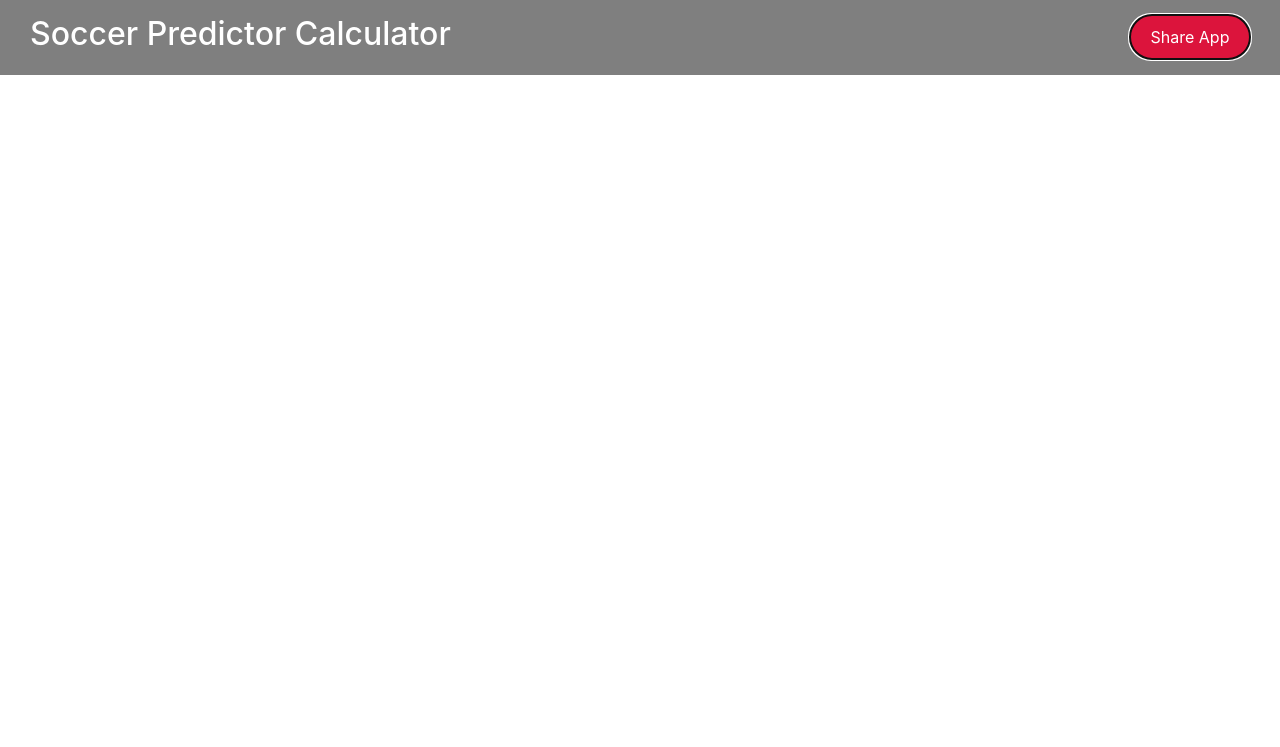
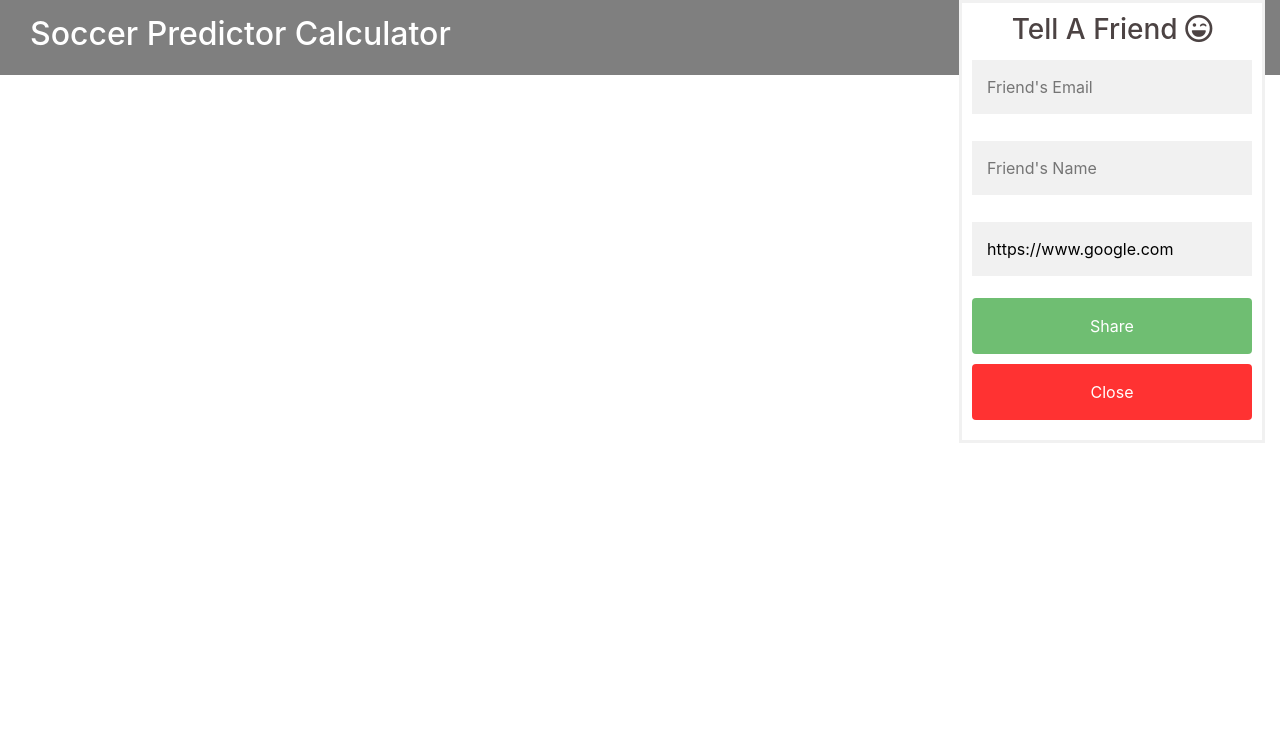
Before and after one commit to MichaelOsarumwense/SoccerPredictorCalculator-M2, a plain HTML site: page index.html in a window 1280 px wide. Both pictures are taken after a click on the button "Share App". Shown: the top 747 px of the page. Drawn offline with nearby package versions, Linux system fonts and the light colour scheme.

Commit message:
Added styling for input form and sticky header

```diff
--- a/css/style.css
+++ b/css/style.css
@@ -141,7 +141,7 @@ hr {
   border-radius: 50%;
 }
 
-#opp-Chances{
+#opp_Chances{
     text-align: right;
 }
 .button-container-div {
@@ -253,3 +253,80 @@ h5{
 }
 
 }
+
+/* Button used to open the contact form - fixed at the bottom of the page */
+.open-button {
+  background-color: #555;
+  color: white;
+  padding: 16px 20px;
+  border: none;
+  cursor: pointer;
+  opacity: 0.8;
+  position: fixed;
+  bottom: 23px;
+  right: 28px;
+  width: 280px;
+}
+
+/* The popup form - hidden by default */
+.form-popup {
+  display: none;
+  position: fixed;
+  top: 0;
+  right: 15px;
+  border: 3px solid #f1f1f1;
+  z-index: 9;
+  color: #4c4343;
+
+}
+
+/* Add styles to the form container */
+.form-container {
+  max-width: 300px;
+  padding: 10px;
+  background-color: white;
+}
+
+/* Full-width input fields */
+.form-container input[type=text], .form-container input[type=password] {
+  width: 100%;
+  padding: 15px;
+  margin: 5px 0 22px 0;
+  border: none;
+  background: #f1f1f1;
+}
+
+/* When the inputs get focus, do something */
+.form-container input[type=text]:focus, .form-container input[type=password]:focus {
+  background-color: #ddd;
+  outline: none;
+}
+
+/* Set a style for the submit/login button */
+.form-container .btn {
+  background-color: #4CAF50;
+  color: white;
+  padding: 16px 20px;
+  border: none;
+  cursor: pointer;
+  width: 100%;
+  margin-bottom:10px;
+  opacity: 0.8;
+}
+
+/* Add a red background color to the cancel button */
+.form-container .cancel {
+  background-color: red;
+}
+
+/* Add some hover effects to buttons */
+.form-container .btn:hover, .open-button:hover {
+  opacity: 1;
+}
+
+/* sticky */
+.sticky {
+    position: fixed;
+    top: 0;
+    width: 100%
+  }
```
